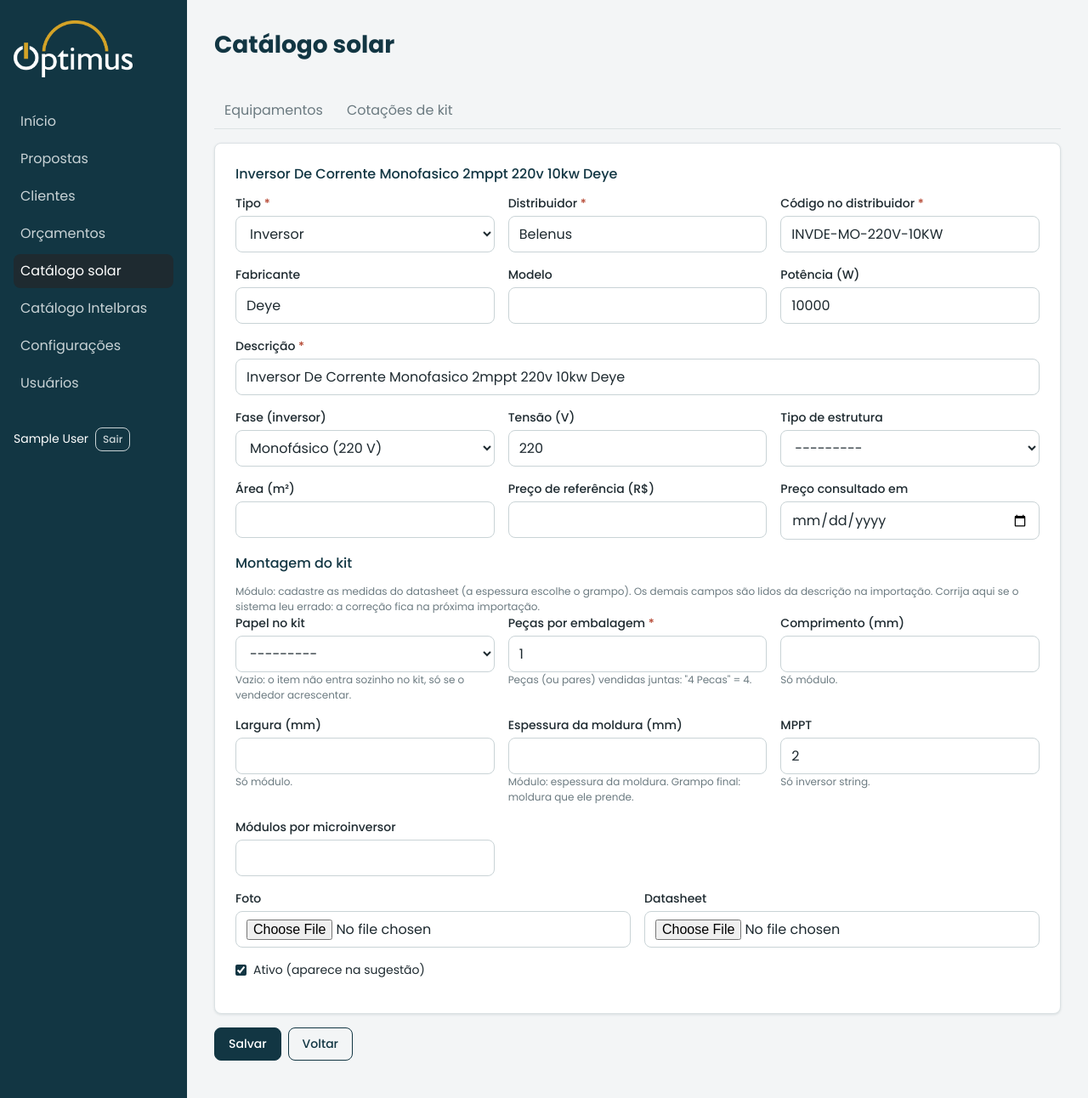
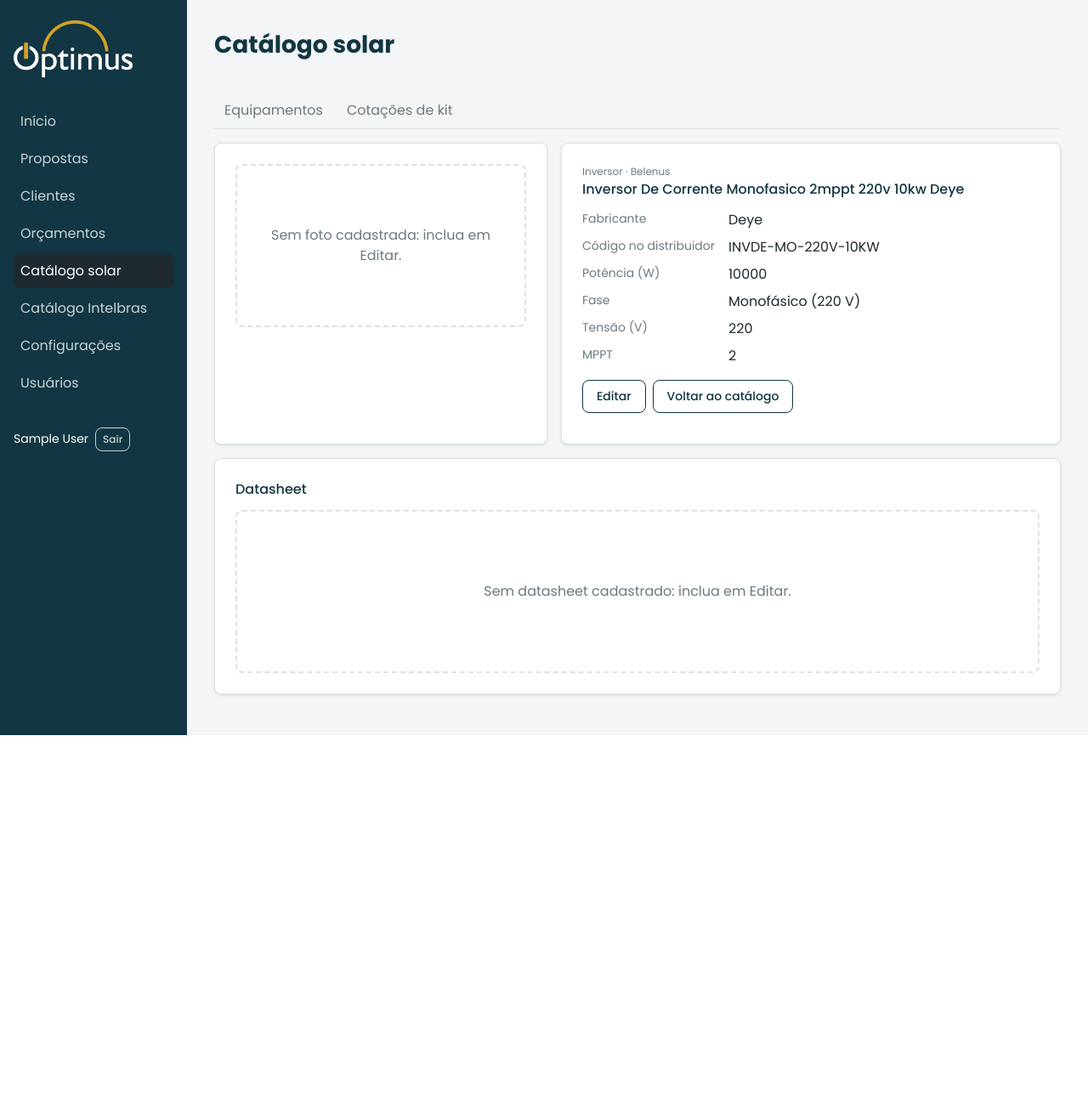
Before and after one commit to danbio/ERP-optimus, a Django app: page /propostas/catalogo/2/ in a window 1280 px wide. Shown: the whole page at 85% size. After the commit the page ends 865 px from the top, so only its background shows below. Run offline with Django 5.2, Linux system fonts and the light colour scheme; the visitor is signed in with stand-in values (Sample User, id 1); data comes from the database, SQL or seed files in the repository.

Commit message:
rodada 11: página do produto solar e campos por tipo (H08, D45) (#26)
Claude-Session: https://claude.ai/code/session_019V2D71kKyzwHYwAVm1ZTPE

Co-authored-by: Claude <noreply@anthropic.com>

```diff
--- a/config/urls.py
+++ b/config/urls.py
@@ -24,9 +24,11 @@ from django.contrib.auth.decorators import login_not_required
 from django.contrib.staticfiles import finders
 from django.http import Http404
 from django.urls import include, path, re_path
+from django.views.decorators.clickjacking import xframe_options_sameorigin
 from django.views.static import serve
 
 
+@xframe_options_sameorigin  # o datasheet abre dentro da página do produto (D45)
 def arquivo_de_midia(request, caminho):
     """Faturas e PDFs: só para quem entrou no sistema (o middleware de login cuida disso, D36)."""
     return serve(request, caminho, document_root=settings.MEDIA_ROOT)
--- a/propostas/forms.py
+++ b/propostas/forms.py
@@ -55,6 +55,11 @@ class EquipamentoForm(forms.ModelForm):
     def __init__(self, *args, **kwargs):
         super().__init__(*args, **kwargs)
         higienizar(self, arquivos={"foto": ARQUIVO_IMAGEM, "datasheet": ARQUIVO_PDF})
+        # Campos de um tipo só (D45): a tela mostra só os do tipo escolhido.
+        for nome in self.fields:
+            tipos = Equipamento.tipos_do_campo(nome)
+            if tipos:
+                self.fields[nome].widget.attrs["data-tipos"] = " ".join(tipos)
 
     def clean_descricao(self):
         return texto_limpo(self.cleaned_data["descricao"], self.fields["descricao"].max_length)
--- a/propostas/templates/propostas/catalogo/equipamento.html
+++ b/propostas/templates/propostas/catalogo/equipamento.html
@@ -1,4 +1,5 @@
 {% extends "propostas/catalogo/_base.html" %}
+{% load static %}
 
 {% block catalogo %}
   <form method="post" enctype="multipart/form-data" novalidate>
@@ -24,7 +25,7 @@
         {% include "core/_campo.html" with campo=form.preco_em %}
       </div>
       <h3>Montagem do kit</h3>
-      <p class="ajuda">Módulo: cadastre as medidas do datasheet (a espessura escolhe o grampo). Os demais campos são lidos da descrição na importação. Corrija aqui se o sistema leu errado: a correção fica na próxima importação.</p>
+      <p class="ajuda">A tela mostra só os campos do tipo escolhido. Módulo: cadastre as medidas do datasheet (a espessura escolhe o grampo). Os demais campos são lidos da descrição na importação. Corrija aqui se o sistema leu errado: a correção fica na próxima importação.</p>
       <div class="grade-campos grade-campos--3">
         {% include "core/_campo.html" with campo=form.funcao %}
         {% include "core/_campo.html" with campo=form.pecas_por_embalagem %}
@@ -42,7 +43,9 @@
     </div>
     <div class="barra-acoes barra-acoes--plana">
       <button type="submit" class="btn">Salvar</button>
-      <a href="{% url 'propostas:solar_equipamentos' %}" class="btn btn--secundario">Voltar</a>
+      <a href="{% if equipamento %}{% url 'propostas:solar_equipamento_ver' equipamento.pk %}{% else %}{% url 'propostas:solar_equipamentos' %}{% endif %}" class="btn btn--secundario">Voltar</a>
     </div>
   </form>
 {% endblock %}
+
+{% block extra_js %}<script src="{% static 'js/equipamento.js' %}" defer></script>{% endblock %}
--- /dev/null
+++ b/propostas/templates/propostas/catalogo/equipamento_ver.html
@@ -0,0 +1,44 @@
+{% extends "propostas/catalogo/_base.html" %}
+
+{% block catalogo %}
+  <div class="produto">
+    <div class="card produto__midia">
+      {% if equipamento.foto %}
+        <img src="{{ equipamento.foto.url }}" alt="{{ equipamento.descricao }}" class="produto__foto">
+      {% else %}
+        <div class="produto__vazio">Sem foto cadastrada{% if eh_gestor %}: inclua em Editar{% endif %}.</div>
+      {% endif %}
+    </div>
+
+    <div class="card produto__ficha">
+      <p class="ajuda">{{ equipamento.get_tipo_display }} · {{ equipamento.distribuidor }}{% if not equipamento.ativo %} · inativo{% endif %}</p>
+      <h3>{{ equipamento.descricao }}</h3>
+      <dl class="dados">
+        {% if equipamento.fabricante %}<dt>Fabricante</dt><dd>{{ equipamento.fabricante }}</dd>{% endif %}
+        {% if equipamento.modelo %}<dt>Modelo</dt><dd>{{ equipamento.modelo }}</dd>{% endif %}
+        <dt>Código no distribuidor</dt><dd>{{ equipamento.codigo }}</dd>
+        {% for rotulo, valor in equipamento.ficha %}<dt>{{ rotulo|capfirst }}</dt><dd>{{ valor }}</dd>{% endfor %}
+        {% if equipamento.preco_referencia %}
+          <dt>Preço de referência</dt>
+          <dd>R$ {{ equipamento.preco_referencia|floatformat:"2g" }}{% if equipamento.preco_em %} em {{ equipamento.preco_em|date:"d/m/Y" }}{% endif %}{% if equipamento.tipo == "modulo" and equipamento.rs_por_wp %} · R$ {{ equipamento.rs_por_wp|floatformat:3 }}/Wp{% endif %}</dd>
+        {% endif %}
+      </dl>
+      <div class="barra-acoes barra-acoes--plana">
+        {% if equipamento.datasheet %}<a href="{{ equipamento.datasheet.url }}" target="_blank" rel="noopener" class="btn">Abrir o datasheet</a>{% endif %}
+        {% if eh_gestor %}<a href="{% url 'propostas:solar_equipamento' equipamento.pk %}" class="btn btn--secundario">Editar</a>{% endif %}
+        <a href="{% url 'propostas:solar_equipamentos' %}?tipo={{ equipamento.tipo }}" class="btn btn--secundario">Voltar ao catálogo</a>
+      </div>
+    </div>
+  </div>
+
+  <div class="card">
+    <h3>Datasheet</h3>
+    {% if datasheet_pdf %}
+      <iframe src="{{ equipamento.datasheet.url }}" title="Datasheet de {{ equipamento.descricao }}" class="produto__datasheet"></iframe>
+    {% elif equipamento.datasheet %}
+      <p class="ajuda">O datasheet não é PDF: use o botão "Abrir o datasheet".</p>
+    {% else %}
+      <div class="produto__vazio">Sem datasheet cadastrado{% if eh_gestor %}: inclua em Editar{% endif %}.</div>
+    {% endif %}
+  </div>
+{% endblock %}
--- a/propostas/templates/propostas/catalogo/equipamentos.html
+++ b/propostas/templates/propostas/catalogo/equipamentos.html
@@ -12,7 +12,7 @@
         {% for d in distribuidores %}<option{% if d == distribuidor %} selected{% endif %}>{{ d }}</option>{% endfor %}
       </select>
       <input type="search" name="busca" class="busca busca--linha" placeholder="Descrição, código ou marca" value="{{ busca }}">
-      <a href="{% url 'propostas:solar_equipamento_novo' %}" class="btn">+ equipamento</a>
+      {% if eh_gestor %}<a href="{% url 'propostas:solar_equipamento_novo' %}" class="btn">+ equipamento</a>{% endif %}
     </form>
     <div id="resultado">
     <p class="ajuda">{{ equipamentos|length }} itens. Preço de referência é o do site do distribuidor, sem frete: o custo do kit vem da cotação.</p>
@@ -26,7 +26,7 @@
           {% for e in equipamentos %}
             <tr{% if not e.ativo %} class="linha--inativa"{% endif %}>
               <td>{% if e.foto %}<img src="{{ e.foto.url }}" alt="" class="miniatura" loading="lazy">{% endif %}</td>
-              <td><a href="{% url 'propostas:solar_equipamento' e.pk %}">{{ e.descricao }}</a><br><span class="ajuda">{{ e.codigo }}{% if e.fabricante %} · {{ e.fabricante }}{% endif %}{% if not e.ativo %} · inativo{% endif %}</span></td>
+              <td><a href="{% url 'propostas:solar_equipamento_ver' e.pk %}">{{ e.descricao }}</a><br><span class="ajuda">{{ e.codigo }}{% if e.fabricante %} · {{ e.fabricante }}{% endif %}{% if not e.ativo %} · inativo{% endif %}</span></td>
               <td>{{ e.distribuidor }}</td>
               <td class="num">{% if e.potencia_w %}{{ e.potencia_w }} W{% else %}—{% endif %}</td>
               <td>{% if e.fase %}{{ e.get_fase_display }}{% elif e.tipo_estrutura %}{{ e.get_tipo_estrutura_display }}{% else %}—{% endif %}</td>
--- a/propostas/urls.py
+++ b/propostas/urls.py
@@ -27,7 +27,8 @@ urlpatterns = [
     # Catálogo solar e cotações (views/catalogo.py)
     path("catalogo/", catalogo.solar_equipamentos, name="solar_equipamentos"),
     path("catalogo/novo/", catalogo.solar_equipamento, name="solar_equipamento_novo"),
-    path("catalogo/<int:pk>/", catalogo.solar_equipamento, name="solar_equipamento"),
+    path("catalogo/<int:pk>/", catalogo.solar_equipamento_ver, name="solar_equipamento_ver"),
+    path("catalogo/<int:pk>/editar/", catalogo.solar_equipamento, name="solar_equipamento"),
     path("cotacoes/", catalogo.solar_cotacoes, name="solar_cotacoes"),
     path("cotacoes/nova/", catalogo.solar_cotacao, name="solar_cotacao_nova"),
     path("cotacoes/ler/", catalogo.ler_cotacao, name="ler_cotacao"),
--- a/propostas/views/catalogo.py
+++ b/propostas/views/catalogo.py
@@ -49,6 +49,15 @@ def solar_equipamentos(request):
     })
 
 
+def solar_equipamento_ver(request, pk):
+    """Página do produto, aberta a todos (H08, D45): foto, datasheet e a ficha com os campos do tipo."""
+    equipamento = get_object_or_404(Equipamento, pk=pk)
+    return render(request, "propostas/catalogo/equipamento_ver.html", {
+        "abas": ABAS_CATALOGO, "equipamento": equipamento,
+        "datasheet_pdf": equipamento.datasheet.name.lower().endswith(".pdf") if equipamento.datasheet else False,
+    })
+
+
 @so_gestor
 def solar_equipamento(request, pk=None):
     equipamento = get_object_or_404(Equipamento, pk=pk) if pk else None
@@ -56,7 +65,7 @@ def solar_equipamento(request, pk=None):
     if request.method == "POST" and form.is_valid():
         equipamento = form.save()
         messages.success(request, f"{equipamento.descricao} salvo.")
-        return redirect(f"{reverse('propostas:solar_equipamentos')}?tipo={equipamento.tipo}")
+        return redirect("propostas:solar_equipamento_ver", pk=equipamento.pk)
     return render(request, "propostas/catalogo/equipamento.html", {
         "abas": ABAS_CATALOGO, "form": form, "equipamento": equipamento,
     })
--- a/static/css/app.css
+++ b/static/css/app.css
@@ -546,6 +546,47 @@
     min-width: 0;
   }
 
+  .produto {
+    display: grid;
+    grid-template-columns: minmax(0, 2fr) minmax(0, 3fr);
+    gap: var(--esp-4);
+    margin-bottom: var(--esp-4);
+
+    & .card {
+      margin-bottom: 0;
+    }
+  }
+
+  .produto__ficha .barra-acoes {
+    margin-top: var(--esp-4);
+  }
+
+  .produto__foto {
+    display: block;
+    width: 100%;
+    max-height: 24rem;
+    object-fit: contain;
+  }
+
+  .produto__vazio {
+    display: grid;
+    place-items: center;
+    min-height: 12rem;
+    padding: var(--esp-4);
+    border: 2px dashed var(--line);
+    border-radius: var(--raio);
+    color: var(--muted);
+    text-align: center;
+  }
+
+  .produto__datasheet {
+    display: block;
+    width: 100%;
+    height: 75vh;
+    border: 1px solid var(--line);
+    border-radius: var(--raio);
+  }
+
   .miniatura {
     width: 48px;
     height: 48px;
@@ -1079,6 +1120,10 @@
       grid-template-columns: repeat(2, minmax(0, 1fr));
     }
 
+    .produto {
+      grid-template-columns: minmax(0, 1fr);
+    }
+
     .dados {
       grid-template-columns: minmax(0, 1fr);
       gap: 0;
--- a/static/css/components.css
+++ b/static/css/components.css
@@ -94,6 +94,10 @@
   .campo {
     display: block;
     margin-bottom: var(--esp-4);
+
+    &[hidden] {
+      display: none;
+    }
 
     & label {
       display: block;
```
Also changed, not shown: CLAUDE.md (+1 -1 lines), docs/decisoes.md (+8 -0 lines), docs/plano-correcoes.md (+2 -2 lines), propostas/models.py (+47 -0 lines), static/js/equipamento.js (added, +16 -0 lines), tests/test_rodada11.py (added, +68 -0 lines).
